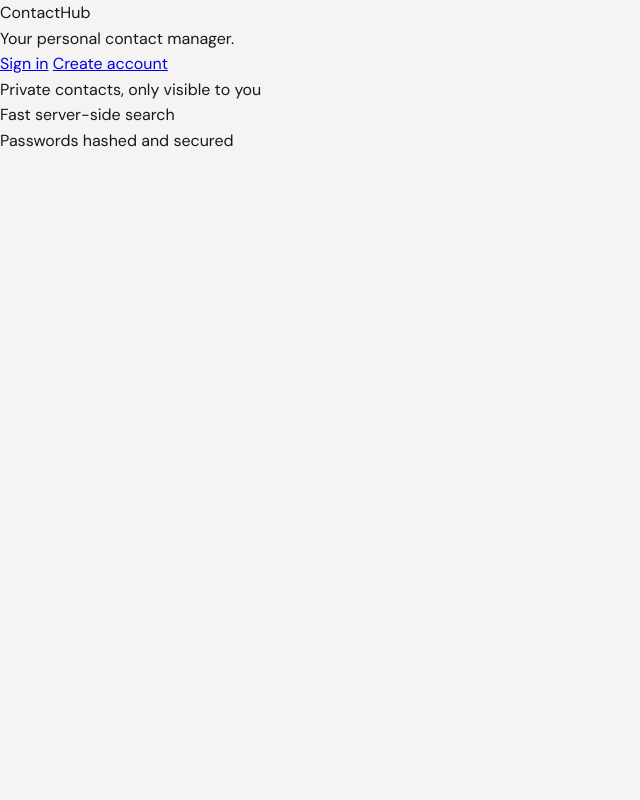
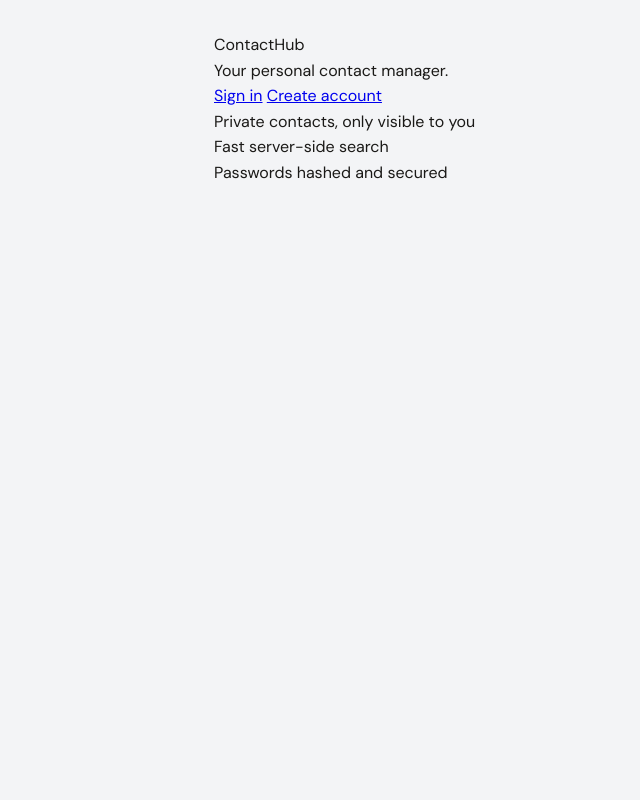
Before and after one commit to Group11LampProject/lamp-project, a PHP site: page / in a window 1280 px wide. Shown: the whole page, without its empty margins (0-640 px from the left). Run offline with PHP 8.4, Linux system fonts and the light colour scheme; some libraries are stand-ins or nearby versions; some web fonts are replaced.

Commit message:
Updated ContactHub styling and layout

```diff
--- a/css/styles.css
+++ b/css/styles.css
@@ -604,3 +604,45 @@ button.buttons:active {
     gap: 10px;
   }
 }
+
+body {
+  background: #f3f4f6;
+}
+
+main, .app, .app-shell, .landing-wrap {
+  background: #f3f4f6;
+}
+
+.card, .auth-panel, .contact-item, .app-header, .app-content {
+  background: #ffffff;
+}
+
+
+body {
+  background: #f3f4f6;
+}
+
+main,
+.app,
+.app-shell,
+.landing-wrap,
+.auth-wrap {
+  max-width: 900px;
+  margin: 0 auto;
+  padding: 32px 24px;
+}
+
+input,
+textarea,
+select {
+  max-width: 600px;
+}
+
+.auth-panel,
+.card,
+.app-header,
+.app-content,
+.contact-item {
+  margin-left: auto;
+  margin-right: auto;
+}
```
